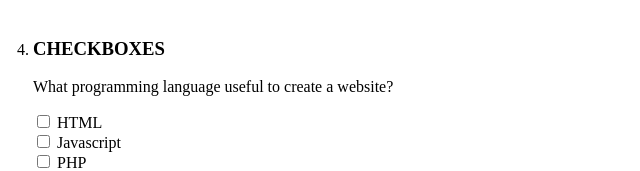
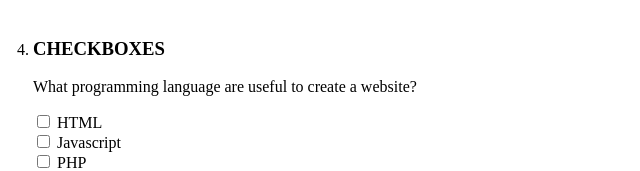
Before and after one commit to GojitGelbert/LabWST, a plain HTML site: page Activity1.html in a window 1280 px wide. Shown: the part 5060-5231 px from the top of the page, 15-655 px from the left. Drawn offline with Linux system fonts and the light colour scheme.

Commit message:
Update changes

```diff
--- a/Activity1.html
+++ b/Activity1.html
@@ -172,7 +172,7 @@
     <br>
   <li>
     <h3>CHECKBOXES</h3>
-        <p>What programming language useful to create a website? </p>
+        <p>What programming language are useful to create a website? </p>
         <form method="post">
           <input type="checkbox" id="html" name="Html" value="HTML">
           <label for="html">HTML</label><br>
```
